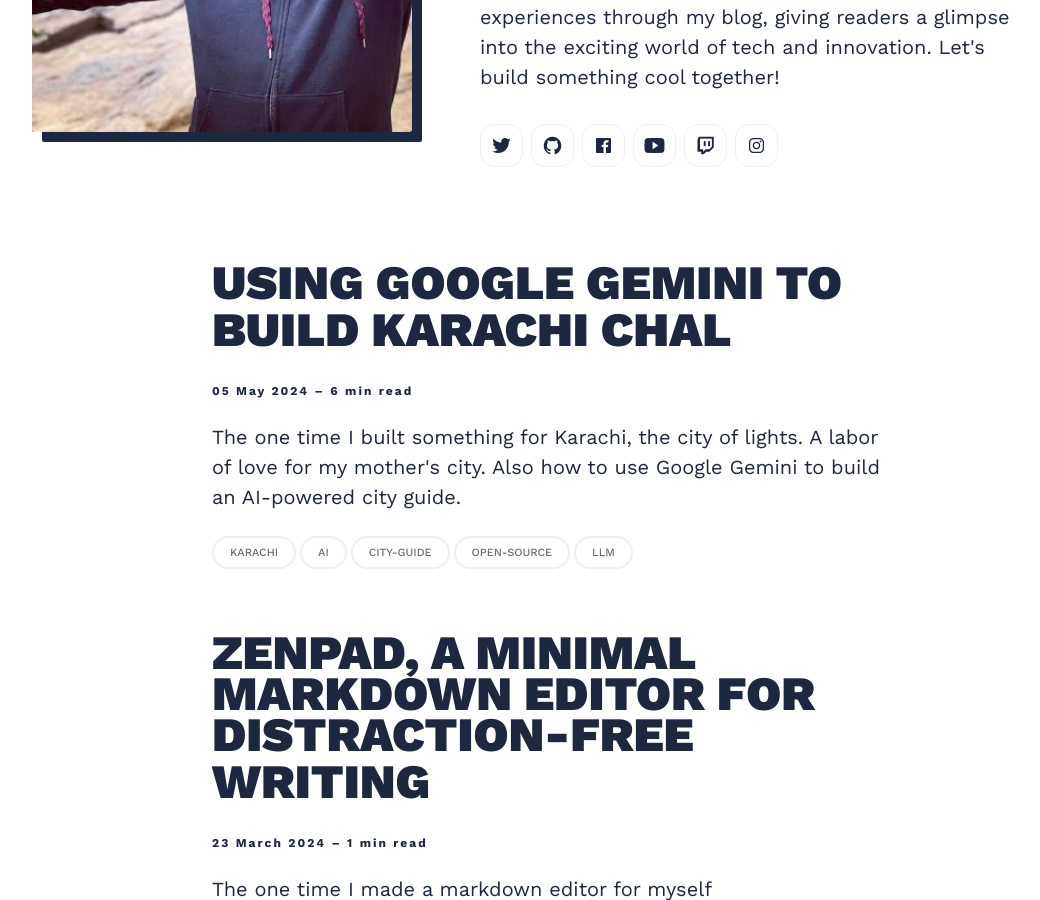
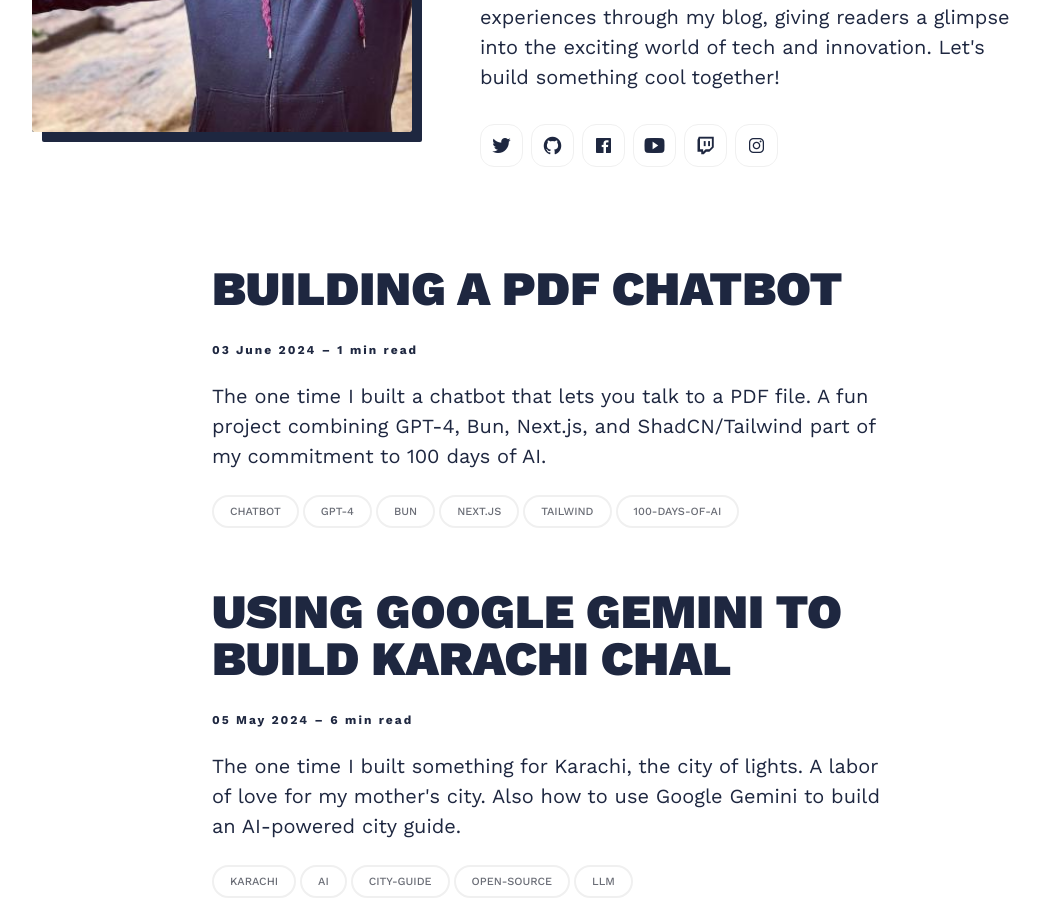
Before and after one commit to aliirz/aliirz.com, a Jekyll site: the page built from index.html, in a window 1280 px wide and 900 px high, scrolled down 533 px. Shown: the whole window, without its empty margins (88-1128 px from the left). Built offline with Jekyll 4.4.1, drawn with Linux system fonts in a browser that asks for light colours; nearby versions of some CDN libraries; the list of posts is cut into pages by our own code; some of the changed text lies outside the part shown.

Commit message:
feat: Update personal information and add new blog post on Sleek Doc

```diff
--- /dev/null
+++ b/_posts/2024-06-03-doc-sleek-talk-to-your-pdf-file.markdown
@@ -0,0 +1,20 @@
+---
+layout: post
+title: Building a PDF Chatbot
+description: The one time I built a chatbot that lets you talk to a PDF file. A fun project combining GPT-4, Bun, Next.js, and ShadCN/Tailwind part of my commitment to 100 days of AI.
+image: "images/sleekdoc.webp"
+tags: [chatbot, gpt-4, bun, next.js, tailwind, 100-days-of-ai]
+---
+I've been quietly working on a personal challenge: 100 days of AI. As part of this journey, I built a chatbot that lets you chat with a PDF file. Using GPT-4 and the Assistants API, my bot can help you interact with the content of any PDF you upload.
+
+I used Bun, Next.js, GPT-4o, and ShadCN/Tailwind. It's been a fun and rewarding experience combining these technologies to create something I've always wanted to.
+
+Here is a demo:
+
+<p><iframe src="https://www.youtube.com/embed/FxCOL_uIzc4" frameborder="0" allowfullscreen></iframe></p>
+
+Feel free to explore the code on GitHub!
+
+[https://github.com/Boost-Panda/sleek-doc-api](https://github.com/Boost-Panda/sleek-doc-api)
+
+[https://github.com/Boost-Panda/sleek-doc-ui](https://github.com/Boost-Panda/sleek-doc-ui)
```
Also changed, not shown: _pages/resume.md (+7 -4 lines), images/sleekdoc.webp (added).
